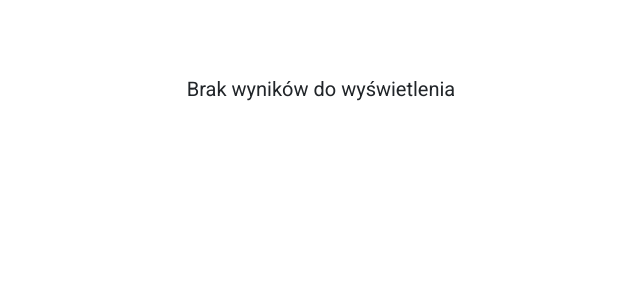
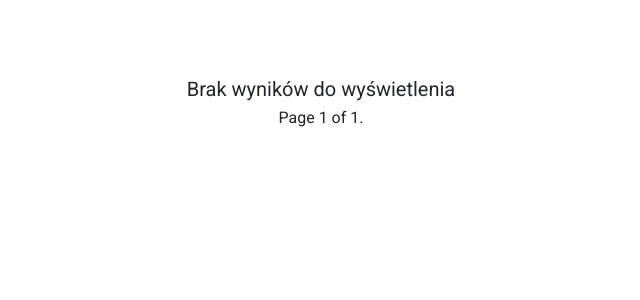
Before and after one commit to RomanH83/CarRentalSite, a Django app: page /carrent/order-history/ in a window 1280 px wide. Shown: the part 123-423 px from the top of the page, without its empty margins (319-959 px from the left). Run offline with Django 4.2, Linux system fonts and the light colour scheme; the visitor is signed in with stand-in values (Sample User, id 1); data that the repository does not hold is empty; some libraries are stand-ins or nearby versions.

Commit message:
Add paginator to order history

```diff
--- a/carrent/carrentapp/templates/carrentapp/order_history.html
+++ b/carrent/carrentapp/templates/carrentapp/order_history.html
@@ -22,7 +22,7 @@
             </tr>
         </thead>
         <body>
-            {%  for order in order_list  %}
+            {%  for order in page_obj  %}
                <tr class="table-primary">
                     <td> {{ order.car.brand }}  </td>
                     <td> {{ order.car.car_model }}  </td>
@@ -36,6 +36,7 @@
         </body>
     </table>
     {% endif %}
+{% include 'carrentapp/paginator.html' %}
 </div>
 <div style="height:150vh"></div>
 </div>
--- /dev/null
+++ b/carrent/carrentapp/templates/carrentapp/paginator.html
@@ -0,0 +1,17 @@
+<div class="pagination">
+    <span class="step-links">
+        {% if page_obj.has_previous %}
+            <a href="?page=1">&laquo; first</a>
+            <a href="?page={{ page_obj.previous_page_number }}">previous</a>
+        {% endif %}
+
+        <span class="current">
+            Page {{ page_obj.number }} of {{ page_obj.paginator.num_pages }}.
+        </span>
+
+        {% if page_obj.has_next %}
+            <a href="?page={{ page_obj.next_page_number }}">next</a>
+            <a href="?page={{ page_obj.paginator.num_pages }}">last &raquo;</a>
+        {% endif %}
+    </span>
+</div>
--- a/carrent/carrentapp/views.py
+++ b/carrent/carrentapp/views.py
@@ -236,6 +236,7 @@ class ActualOrderView(LoginRequiredMixin, ListView):
 class HistoryOrderView(LoginRequiredMixin, ListView):
     model = Order
     template_name = 'carrentapp/order_history.html'
+    paginate_by = 10
 
     def get_queryset(self):
         qs = Order.objects.filter(return_date__lt=datetime.date.today(), client=self.request.user).select_related('car')
```
